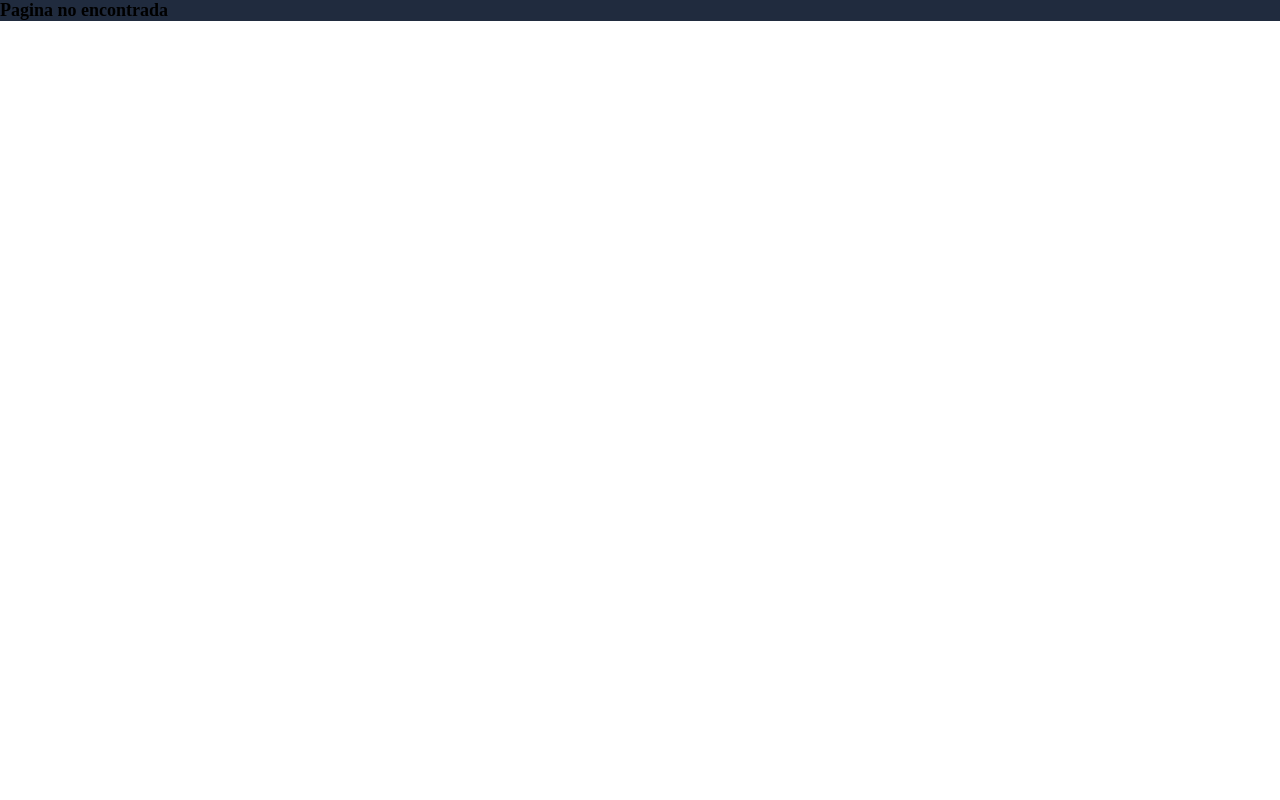
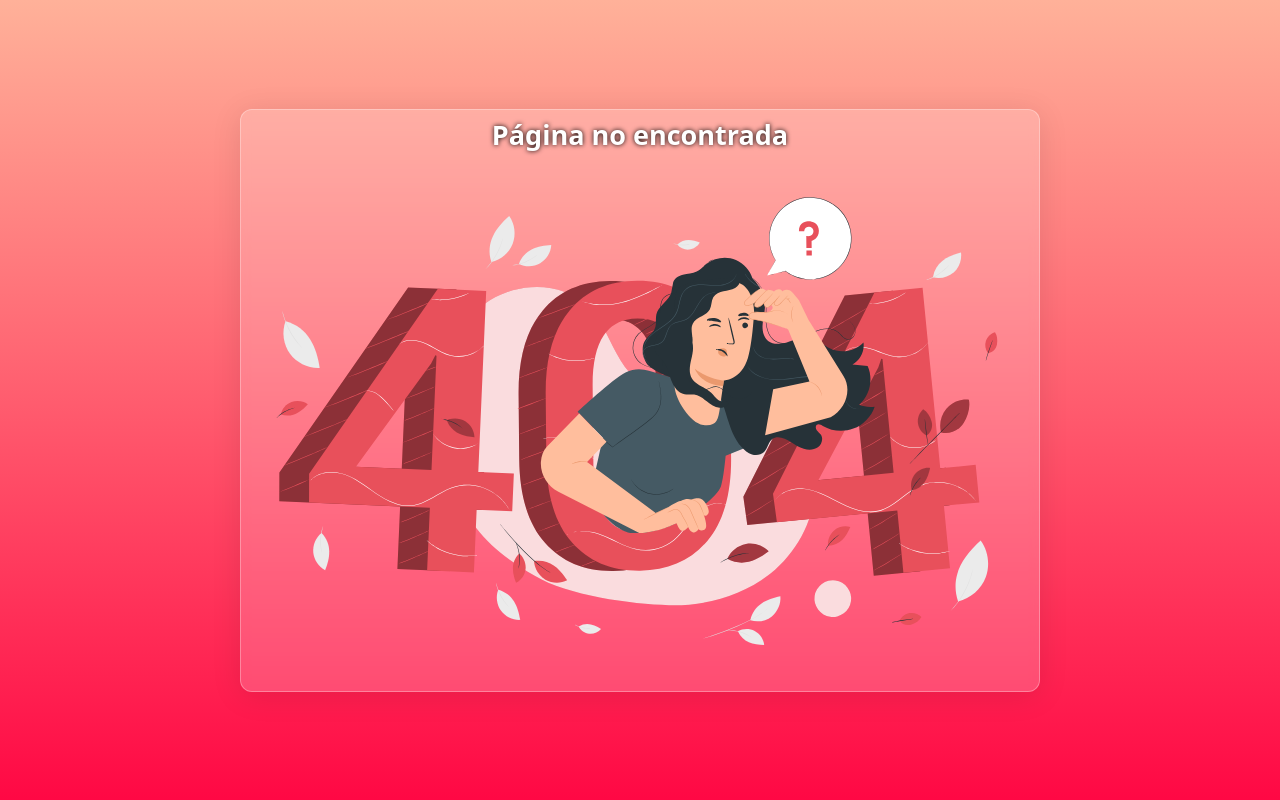
Before and after one commit to Bartoloni00/ChatLand, a PHP site: page /index.php?s=foto in a window 1280 px wide. Run offline with PHP 8.4, Linux system fonts and the light colour scheme; classes that the project's autoload settings leave out are loaded by file name.

Commit message:
new update
Se modifico la vista de página no encontrada, agregando un fondo que acompañe a la imagen de la misma

```diff
--- a/sitio/css/estilos.css
+++ b/sitio/css/estilos.css
@@ -417,3 +417,48 @@ fieldset > legend{
     margin: 10px auto;
     border-radius: 4px;
 }
+
+
+/*---------------------------------------ERROR section----------------------------------------------*/
+
+#Error{
+    width: 100%;
+    min-height: 100vh;
+    background-image: linear-gradient(to top, #ff0844 0%, #ffb199 100%);
+
+    display: flex;
+    flex-direction: column;
+    align-items: center;
+    justify-content: center;
+}
+
+#Error > .error-container{
+    background: rgba(255, 255, 255, 0.2);
+    box-shadow: 0 4px 30px rgba(0, 0, 0, 0.1);
+    backdrop-filter: blur(5px);
+    -webkit-backdrop-filter: blur(5px);
+    border: 1px solid rgba(255, 255, 255, 0.3);
+    width: 90%;
+    max-width: 800px;
+    margin: 20px;
+    border-radius: 12px;
+}
+
+#Error > .error-container > h1{
+    font-family: system-ui, -apple-system, BlinkMacSystemFont, 'Segoe UI', Roboto, Oxygen, Ubuntu, Cantarell, 'Open Sans', 'Helvetica Neue', sans-serif;
+    color: white;
+    text-shadow: 0px 0px 5px black;
+    text-align: center;
+    font-size: 1.5rem;
+    padding: 6px;
+}
+
+.error-container > picture{
+    width: 100%;
+}
+
+.error-container > picture > img{
+    display: block;
+    width: 100%;
+    min-height: auto;
+}
--- a/sitio/secciones/error.php
+++ b/sitio/secciones/error.php
@@ -1,3 +1,8 @@
-<section>
-    <h1>Pagina no encontrada</h1>
+<section id="Error">
+    <div class="error-container">
+        <h1>Página no encontrada</h1>
+        <picture>
+            <img src="./assets/error/foto.svg" alt="Error 404, Página no encontrada" loading="lazy">
+        </picture>
+    </div>
 </section>
```
Also changed, not shown: sitio/assets/error/foto.svg (added).
